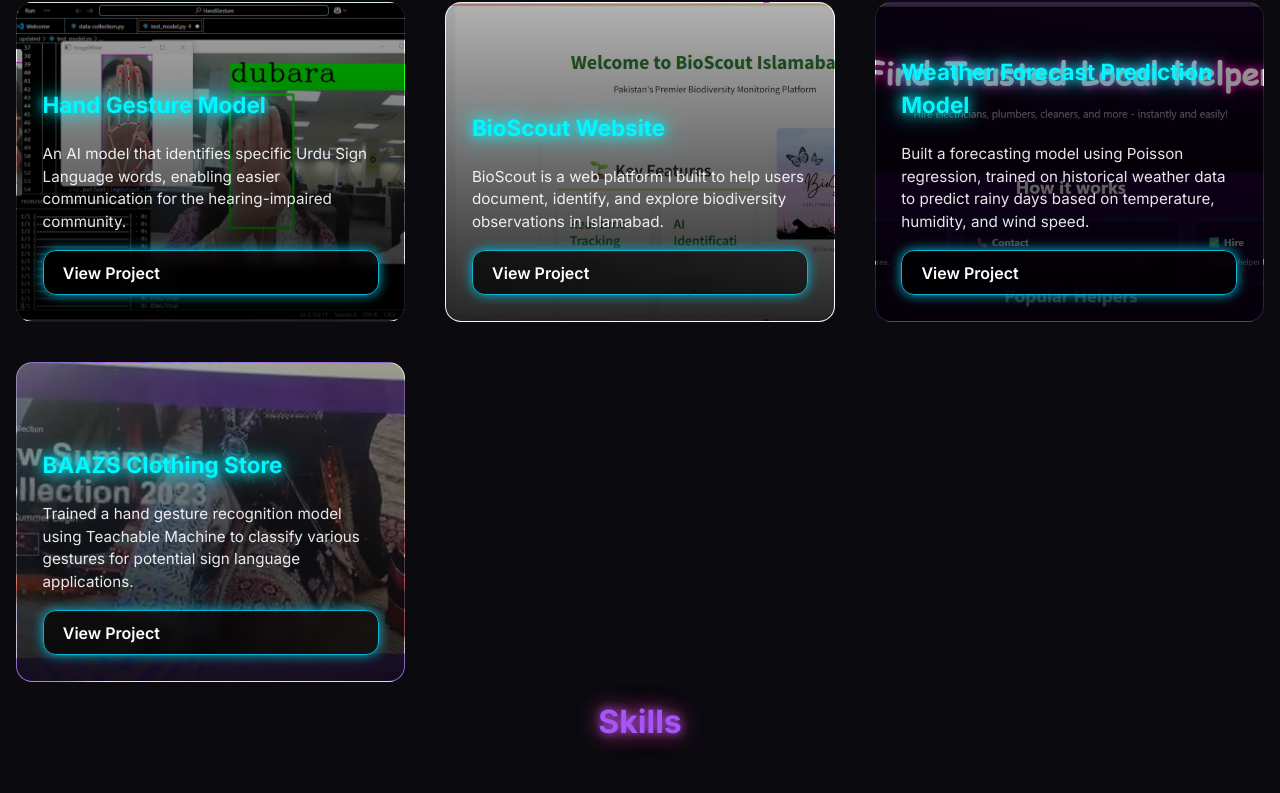
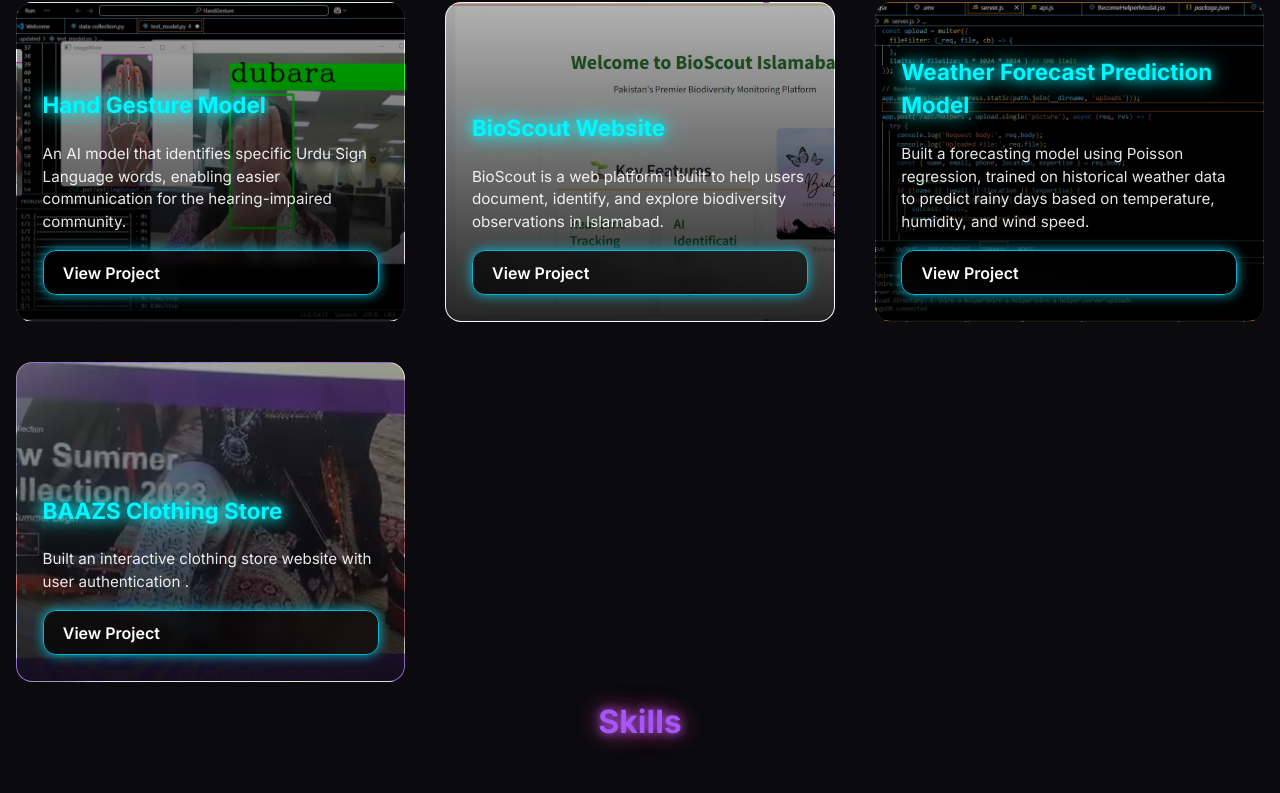
Before and after one commit to Alishba-SE/portfolio, a React (Vite) app: page / in a window 1280 px wide. Shown: the part 2715-3508 px from the top of the page. Built offline with nearby package versions, Linux system fonts and the light colour scheme.

Commit message:
Updated projects

```diff
--- a/src/components/Projects.jsx
+++ b/src/components/Projects.jsx
@@ -5,7 +5,7 @@ import project2 from "../assets/LushSS.jpg";
 import project3 from "../assets/hireahelperSS.jpg";
 import project4 from "../assets/handSS.jpg";
 import project5 from "../assets/bioscoutSS.jpg";
-import project6 from "../assets/hireahelperSS.jpg";
+import project6 from "../assets/weatherSS.png";
 import project7 from "../assets/baazsSS.jpg";
 
 const projects = [
@@ -59,7 +59,7 @@ link: "#",
   {
     id: 7,
     title: "BAAZS Clothing Store",
-    description: "Trained a hand gesture recognition model using Teachable Machine to classify various gestures for potential sign language applications.",
+    description: "Built an interactive clothing store website with user authentication .",
     image: project7,
     link: "#",
   },
```
Also changed, not shown: src/assets/weatherSS.png (added).
